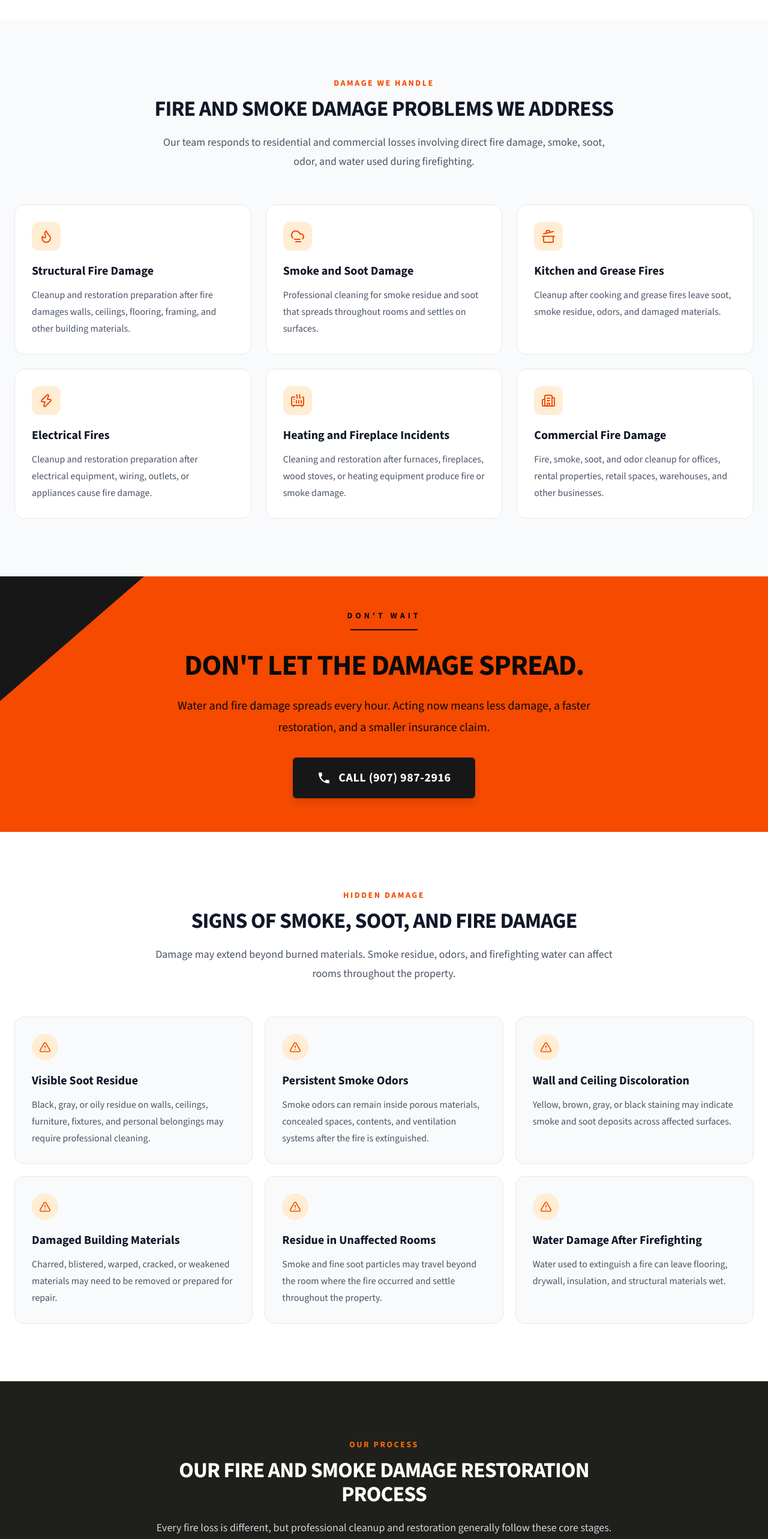
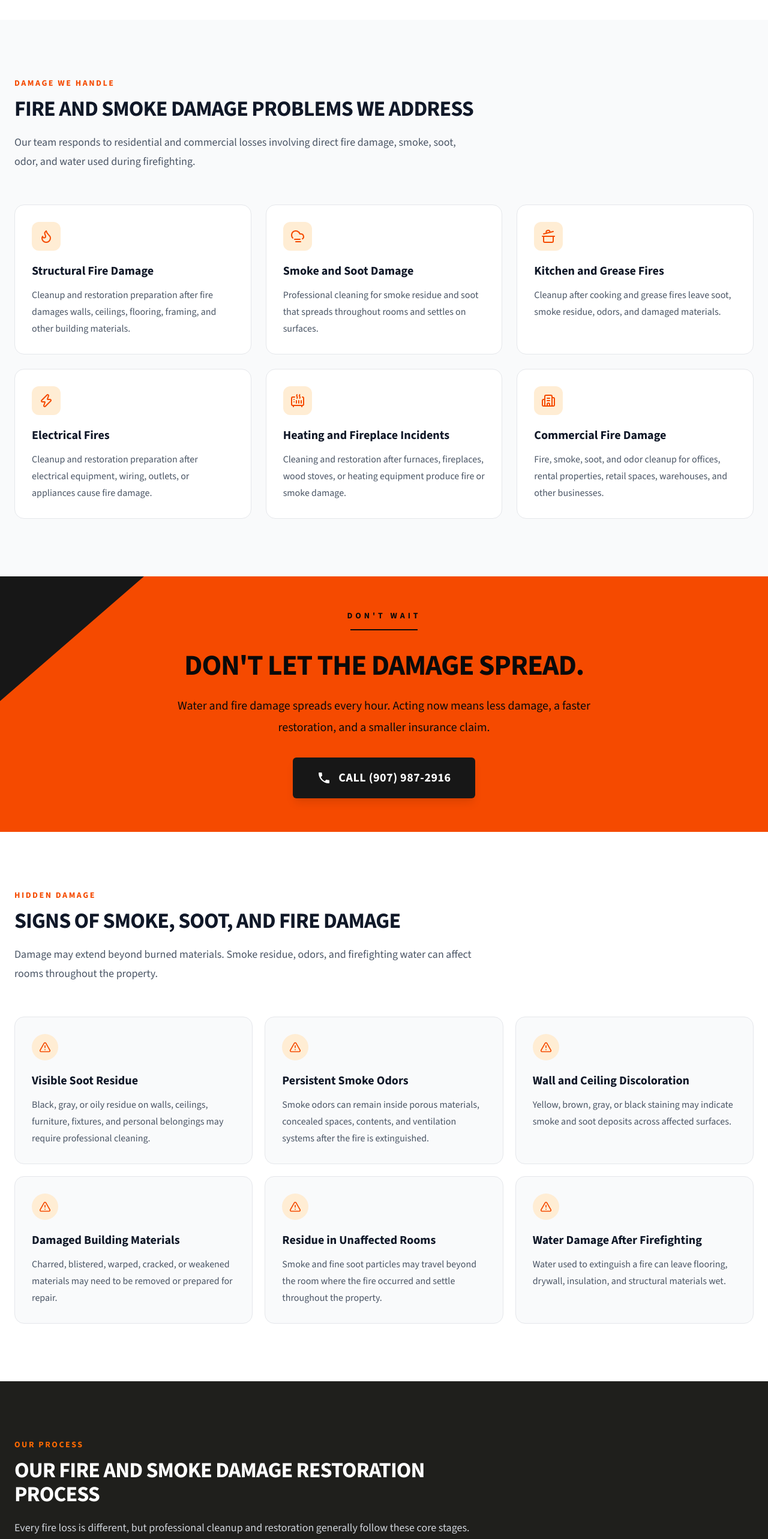
Before and after one commit to Davidhub907/FR_Website, a Next.js app: page /fire-damage in a window 1280 px wide. Shown: the part 1700-4266 px from the top of the page at 60% size. Built offline with nearby package versions, Linux system fonts and the light colour scheme.

Commit message:
Changed the section heading to be on the left

```diff
--- a/components/service-page/ServiceAudience.js
+++ b/components/service-page/ServiceAudience.js
@@ -7,7 +7,7 @@ export default function ServiceAudience({ eyebrow, heading, audiences = [] }) {
     <section className="bg-gray-50 py-16 sm:py-20 lg:py-24">
       <div className="mx-auto max-w-7xl px-6">
         {/* Section heading */}
-        <div className="mx-auto max-w-3xl text-center">
+        <div className="max-w-3xl text-left">
           {eyebrow && (
             <p className="text-sm font-bold tracking-[0.18em] text-orange-600 uppercase">
               {eyebrow}
--- a/components/service-page/ServiceProcess.js
+++ b/components/service-page/ServiceProcess.js
@@ -8,7 +8,7 @@ export default function ServiceProcess({
     <section className="bg-[#1f1f1c] py-16 text-white sm:py-20 lg:py-24">
       <div className="mx-auto max-w-7xl px-6">
         {/* Section heading */}
-        <div className="mx-auto max-w-3xl text-center">
+        <div className="max-w-3xl text-left">
           {eyebrow && (
             <p className="text-sm font-bold tracking-[0.18em] text-orange-500 uppercase">
               {eyebrow}
--- a/components/service-page/ServiceSafety.js
+++ b/components/service-page/ServiceSafety.js
@@ -11,7 +11,7 @@ export default function ServiceSafety({
     <section className="bg-gray-50 py-16 sm:py-20 lg:py-24">
       <div className="mx-auto max-w-7xl px-6">
         {/* Section heading */}
-        <div className="mx-auto max-w-3xl text-center">
+        <div className="max-w-3xl text-left">
           {eyebrow && (
             <p className="text-sm font-bold tracking-[0.18em] text-orange-600 uppercase">
               {eyebrow}
--- a/components/service-page/ServiceSigns.js
+++ b/components/service-page/ServiceSigns.js
@@ -10,7 +10,7 @@ export default function ServiceSigns({
     <section className="bg-white py-16 sm:py-20 lg:py-24">
       <div className="mx-auto max-w-7xl px-6">
         {/* Section heading */}
-        <div className="mx-auto max-w-3xl text-center">
+        <div className="max-w-3xl text-left">
           {eyebrow && (
             <p className="text-sm font-bold tracking-[0.18em] text-orange-600 uppercase">
               {eyebrow}
--- a/components/service-page/ServiceSituations.js
+++ b/components/service-page/ServiceSituations.js
@@ -8,7 +8,7 @@ export default function ServiceSituations({
     <section className="bg-gray-50 py-16 sm:py-20 lg:py-24">
       <div className="mx-auto max-w-7xl px-6">
         {/* Section heading */}
-        <div className="mx-auto max-w-3xl text-center">
+        <div className="max-w-3xl text-left">
           {eyebrow && (
             <p className="text-sm font-bold tracking-[0.18em] text-orange-600 uppercase">
               {eyebrow}
```
